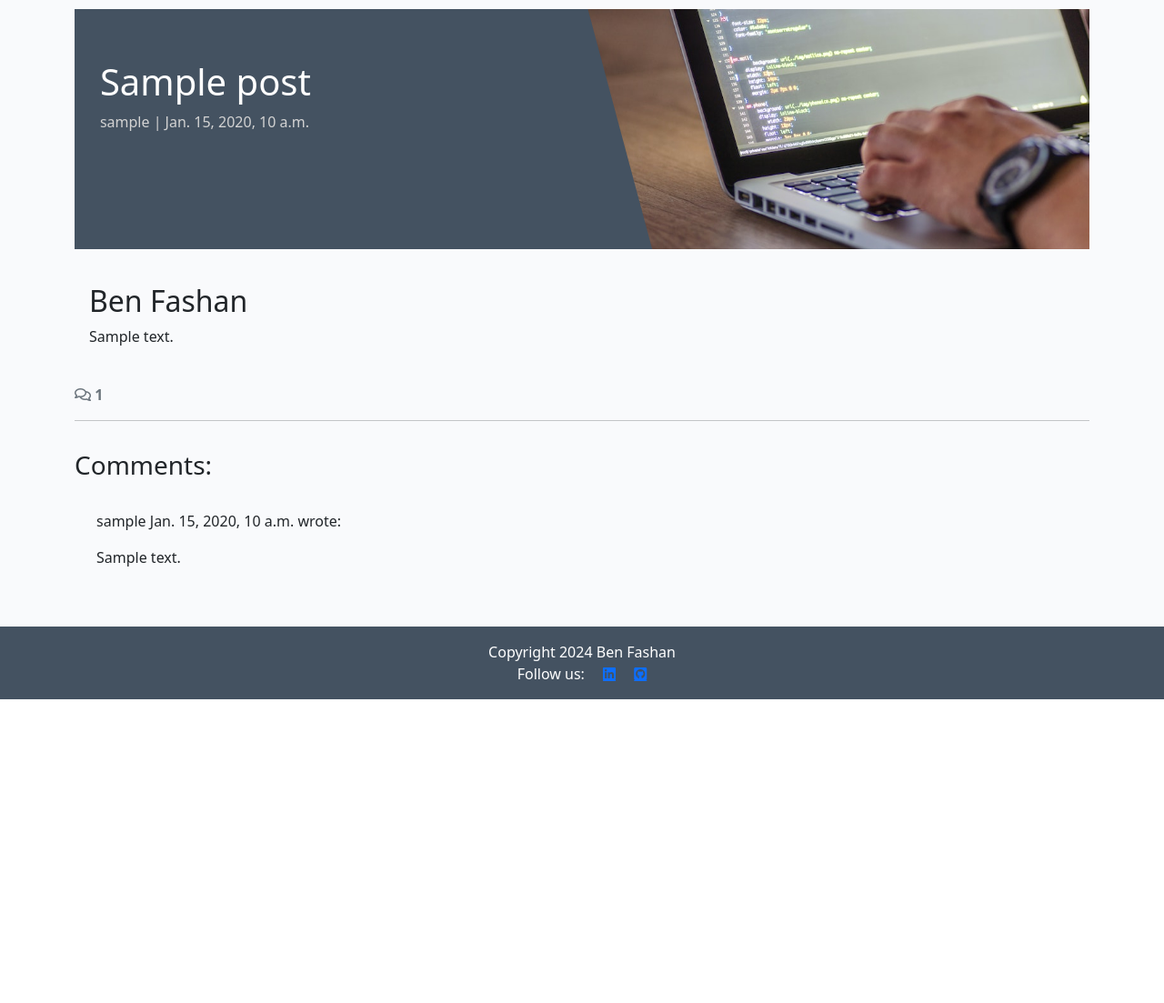
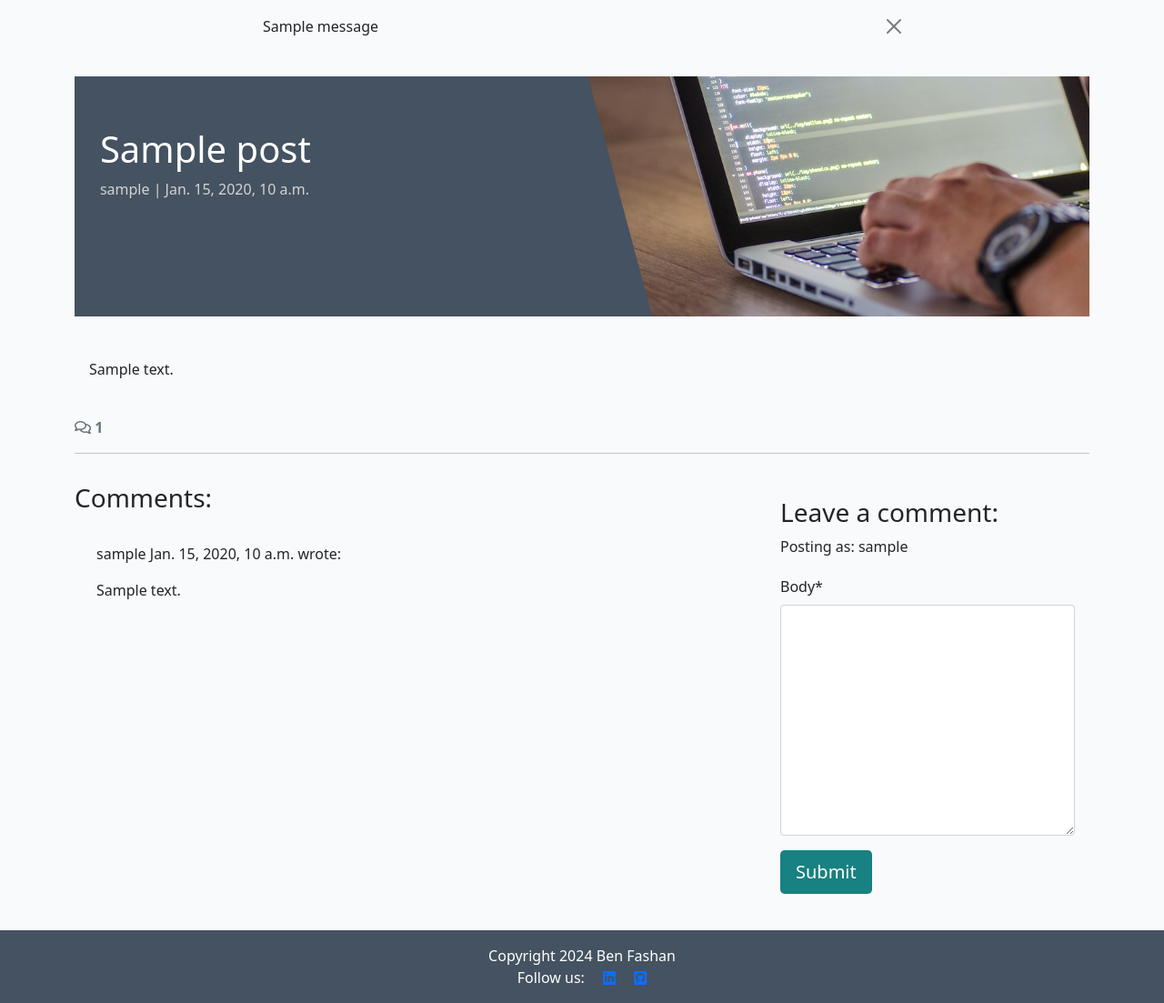
Before and after one commit to BenFash/django_project, a Django app: a page that uses templates/base.html in a window 1280 px wide. Shown: the part 72-1175 px from the top of the page at 91% size. Before the commit the page ends 841 px from the top, so only its background shows below. Run offline with Django 4.2, Linux system fonts and the light colour scheme; a user stored in the database is signed in; tables that the repository leaves empty hold one stand-in row (values such as "Sample post"); one stand-in notice (Sample message) is shown; some libraries are stand-ins or nearby versions.

Commit message:
ADD: post form with sucess message in blog

```diff
--- /dev/null
+++ b/blog/forms.py
@@ -0,0 +1,8 @@
+from .models import Comment
+from django import forms
+
+
+class CommentForm(forms.ModelForm):
+    class Meta:
+        model = Comment
+        fields = ('body',)
--- a/blog/templates/blog/post_detail.html
+++ b/blog/templates/blog/post_detail.html
@@ -1,5 +1,6 @@
 {% extends 'base.html' %} {% block content %}
 {% load static %}
+{% load crispy_forms_tags %}
 
 <div class="masthead">
     <div class="container">
@@ -72,6 +73,22 @@
                 {% endfor %}
             </div>
         </div>
+        <!-- Creating New Comments -->
+        <div class="col-md-4 card mb-4 mt-3">
+            <div class="card-body">
+                {% if user.is_authenticated %}
+                <h3>Leave a comment:</h3>
+                <p>Posting as: {{ user.username }}</p>
+                <form id="commentForm" method="post" style="margin-top: 1.3em;">
+                    {{ comment_form | crispy }}
+                    {% csrf_token %}
+                    <button id="submitButton" type="submit" class="btn btn-signup btn-lg">Submit</button>
+                </form>
+                {% else %}
+                <p>Log in to leave a comment</p>
+                {% endif %}
+            </div>
+        </div>
     </div>
 
 </div>
--- a/blog/views.py
+++ b/blog/views.py
@@ -1,6 +1,8 @@
 from django.shortcuts import render, get_object_or_404
 from django.views import generic
+from django.contrib import messages
 from .models import Post
+from .forms import CommentForm
 
 # Create your views here.
 # class based view
@@ -32,13 +34,27 @@ def post_detail(request, slug):
     comments = post.comments.all().order_by("-created_on")
     comment_count = post.comments.filter(approved=True).count()
 
+    if request.method == "POST":
+        comment_form = CommentForm(data=request.POST)
+        if comment_form.is_valid():
+            comment = comment_form.save(commit=False)
+            comment.author = request.user
+            comment.post = post
+            comment.save()
+            messages.add_message(
+                request, messages.SUCCESS,
+                'Comment submitted and awaiting approval'
+    )
+
+    comment_form = CommentForm()
+
     return render(
         request,
         "blog/post_detail.html",
         {
             "post": post,
-            "coder": "Ben Fashan",
             "comments": comments,
             "comment_count": comment_count,
+            "comment_form": comment_form,
         },
     )
--- a/my_project/settings.py
+++ b/my_project/settings.py
@@ -46,6 +46,8 @@ INSTALLED_APPS = [
     'allauth',
     'allauth.account',
     'allauth.socialaccount',
+    'crispy_forms',
+    'crispy_bootstrap5',
     'django_summernote',
     'hello_world',
     'about',
@@ -55,6 +57,9 @@ INSTALLED_APPS = [
 SITE_ID = 1
 LOGIN_REDIRECT_URL = '/'
 LOGOUT_REDIRECT_URL = '/'
+
+CRISPY_ALLOWED_TEMPLATE_PACKS = "bootstrap5"
+CRISPY_TEMPLATE_PACK = "bootstrap5"
 
 MIDDLEWARE = [
     'django.middleware.security.SecurityMiddleware',
--- a/requirements.txt
+++ b/requirements.txt
@@ -1,7 +1,9 @@
 asgiref==3.7.2
+crispy-bootstrap5==0.7
 dj-database-url==0.5.0
 Django==4.2.10
 django-allauth==0.57.2
+django-crispy-forms==2.1
 django-summernote==0.8.20.0
 gunicorn==20.1.0
 oauthlib==3.2.2
--- a/templates/base.html
+++ b/templates/base.html
@@ -84,6 +84,21 @@
         </div>
     </nav>
 
+    <!-- displaying Django messages -->
+    <div class="container">
+        <div class="row">
+            <div class="col-md-8 offset-md-2">
+                {% for message in messages %}
+                <div class="alert {{ message.tags }} alert-dismissible
+            fade show" id="msg" role="alert">
+                    {{ message | safe }}
+                    <button type="button" class="btn-close" data-bs-dismiss="alert" aria-label="Close"></button>
+                </div>
+                {% endfor %}
+            </div>
+        </div>
+    </div>
+
 
     <main class="flex-shrink-0 main-bg">
 
```
